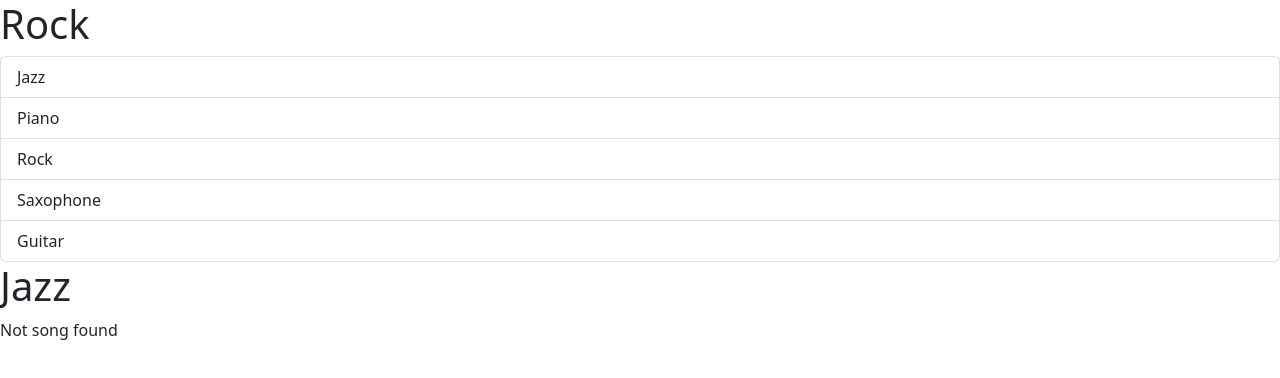
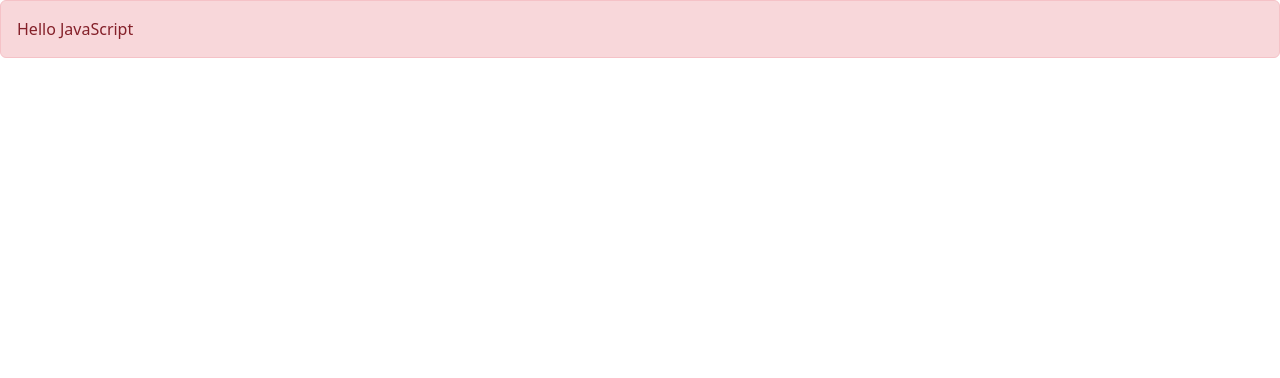
Before and after one commit to alexhuynh01/learning-project-gamehub, a React (Vite) app: page / in a window 1280 px wide. Shown: the top 378 px of the page. Built offline with nearby package versions, Linux system fonts and the light colour scheme.

Commit message:
commit and add alert

```diff
--- a/src/App.tsx
+++ b/src/App.tsx
@@ -1,3 +1,4 @@
+import Alert from "./component/Alert";
 import ListGroup from "./component/ListGroup";
 
 function App() {
@@ -10,10 +11,12 @@
   }
   return (
     <div>
-      {/*  items kế thừa và heading */}
+       {/* items kế thừa và heading
       <ListGroup items={items} heading="Rock" onSelecItem={handleSelected}/>
-      <ListGroup items={items1} heading="Jazz" onSelecItem={handleSelected}/>
-
+      <ListGroup items={items1} heading="Jazz" onSelecItem={handleSelected}/> */}
+      <Alert children=
+      "Hello JavaScript"
+      />
     </div>
   );
 }
--- /dev/null
+++ b/src/component/Alert.tsx
@@ -0,0 +1,12 @@
+import React, { ReactNode } from 'react'
+
+interface Props{
+  children: ReactNode;
+}
+
+export const Alert = ({children}: Props) => {
+  return (
+    <div className='alert alert-danger'>{children}</div>
+  )
+}
+export default Alert;
```
Also changed, not shown: src/component/ListGroup.tsx (+4 -4 lines).
